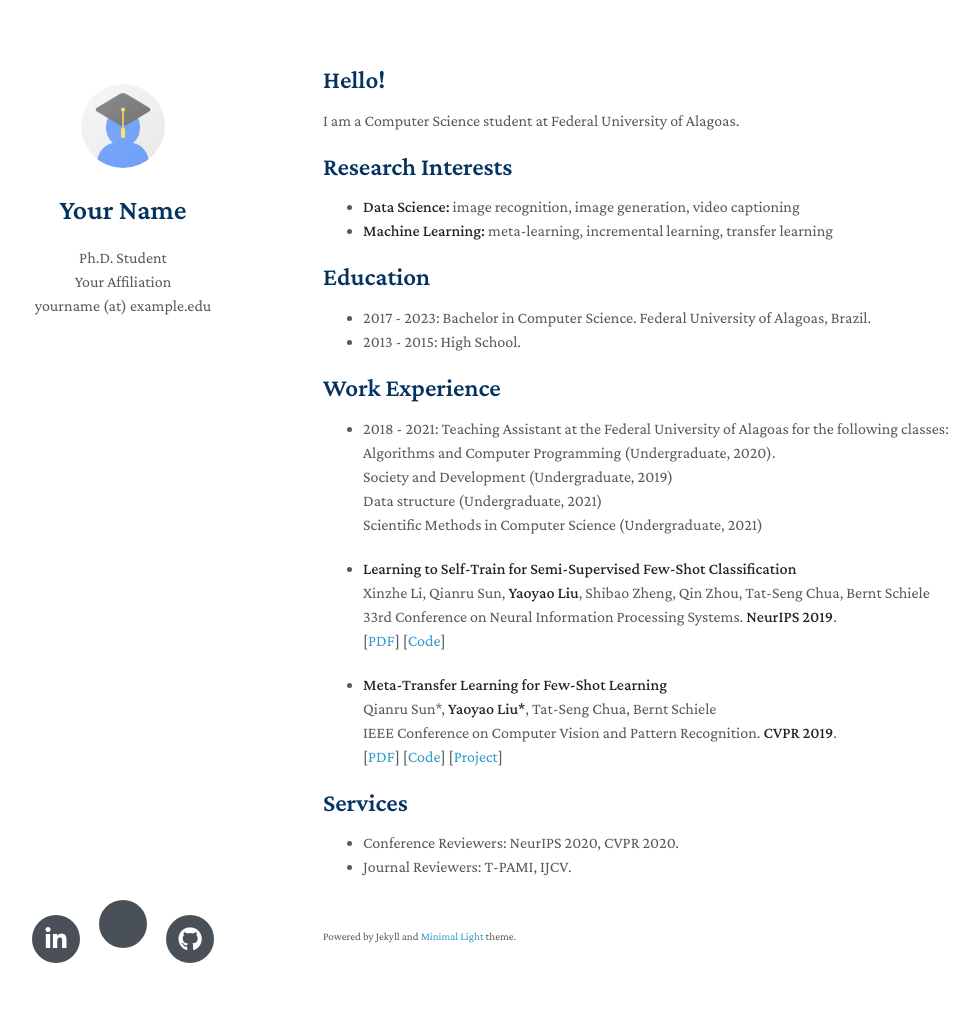
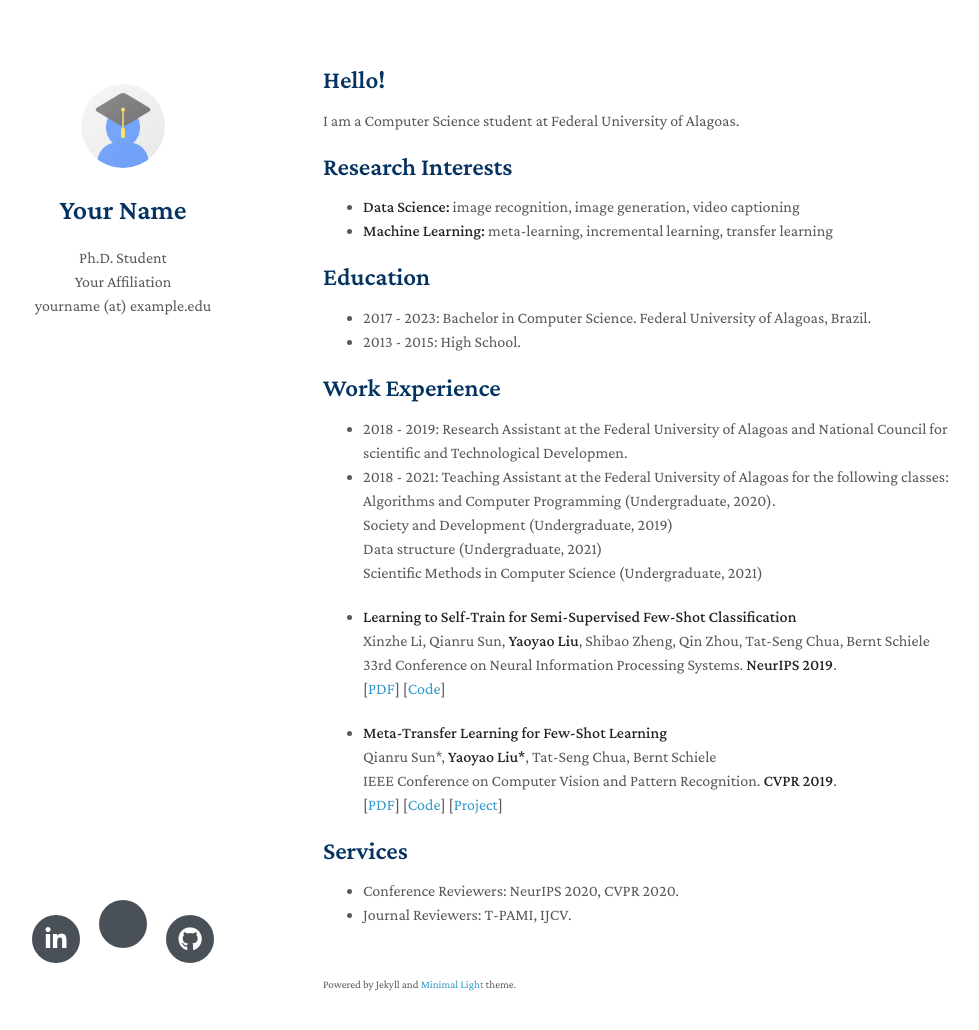
Before and after one commit to nayse/nayse.github.io, a Jekyll site: the page built from index.md, in a window 1280 px wide and 1065 px high. Shown: the top 1030 px of the window, without its empty margins (147-1126 px from the left). Built offline with Jekyll 4.4.1, drawn with Linux system fonts in a browser that asks for light colours; nearby versions of some CDN libraries; a style sheet for code colours, icons or effects is not loaded; our own code applies the rules of GitHub Pages for plain Markdown files.

Commit message:
Update index.md

```diff
--- a/index.md
+++ b/index.md
@@ -17,7 +17,8 @@ I am a Computer Science student at Federal University of Alagoas.
 - 2013 - 2015: High School.
 
 ## Work Experience
-
+- 2018 - 2019: Research Assistant at the Federal University of Alagoas and National Council for scientific and
+Technological Developmen.
 - 2018 - 2021: Teaching Assistant at the Federal University of Alagoas for the following classes:
   <br>
   Algorithms and Computer Programming (Undergraduate, 2020).
```
